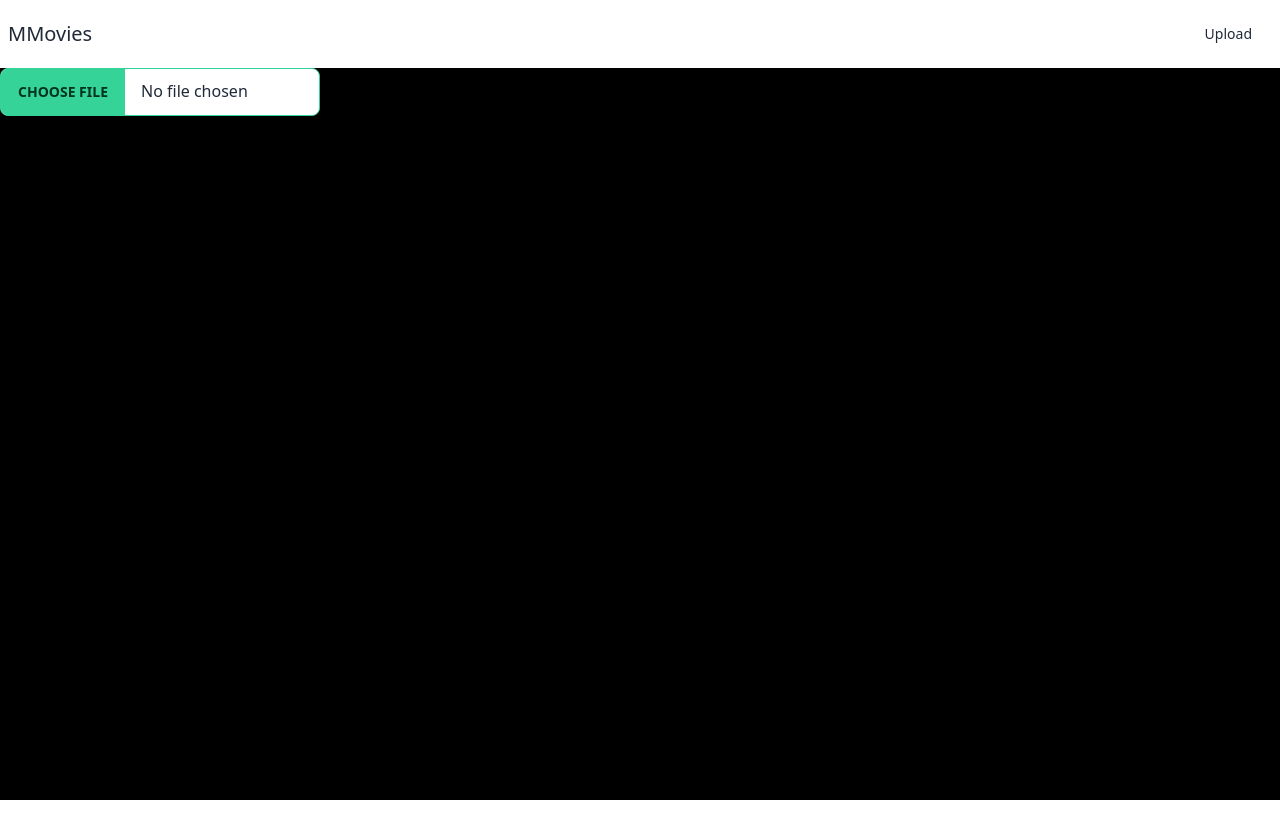
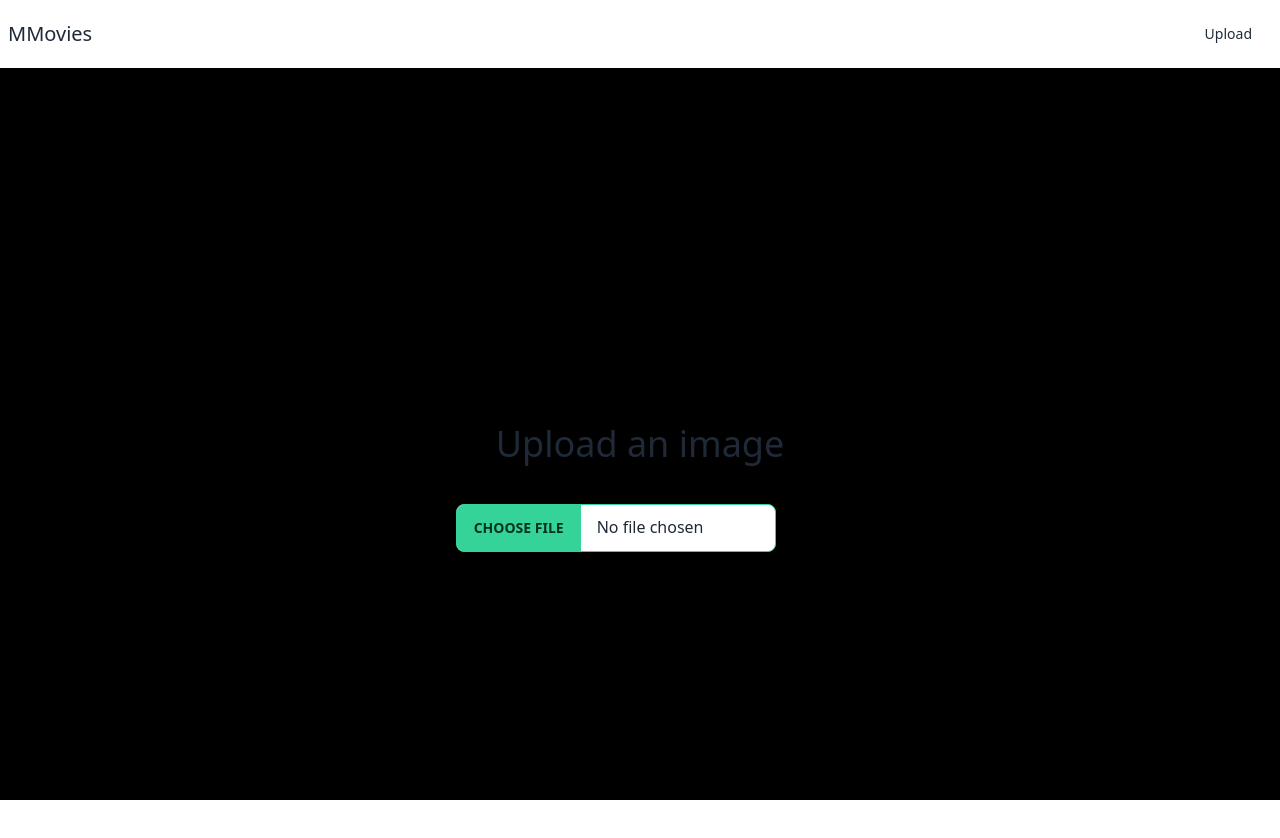
Before and after one commit to shahnewaz-labib/mood-movie, a Next.js app: page /upload in a window 1280 px wide. Shown: the top 838 px of the page. Before the commit the page ends 800 px from the top, so only its background shows below. Built offline with nearby package versions, Linux system fonts and the light colour scheme.

Commit message:
upload button added

```diff
--- a/src/app/upload/page.tsx
+++ b/src/app/upload/page.tsx
@@ -1,8 +1,13 @@
 export default function uploadPage() {
   return (
-    <input
-      type="file"
-      className="file-input-bordered file-input-success file-input w-full max-w-xs"
-    />
+    <div className="flex h-screen items-center justify-center">
+      <div className="m-auto">
+        <h1 className="p-10 text-4xl">Upload an image</h1>
+        <input
+          type="file"
+          className="file-input-bordered file-input-success file-input w-full max-w-xs"
+        />
+      </div>
+    </div>
   );
 }
```
